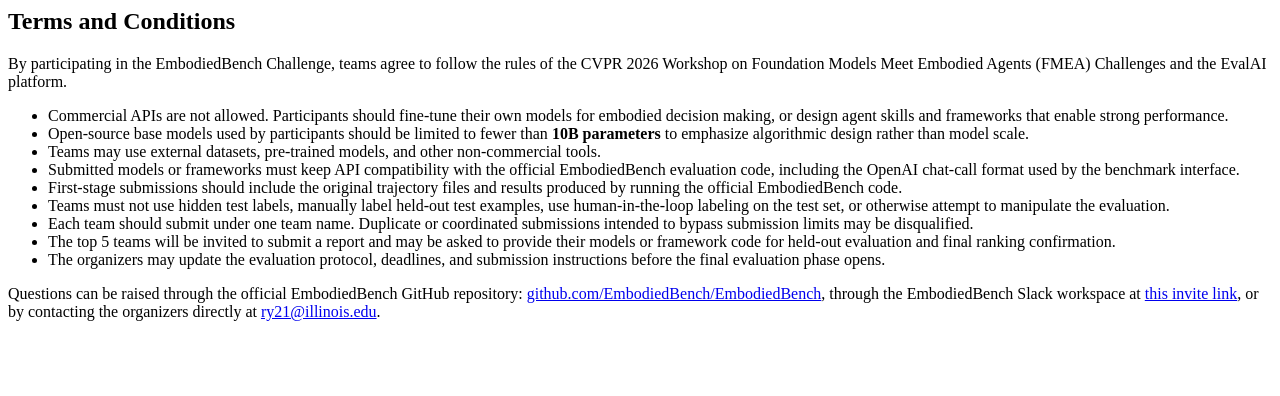
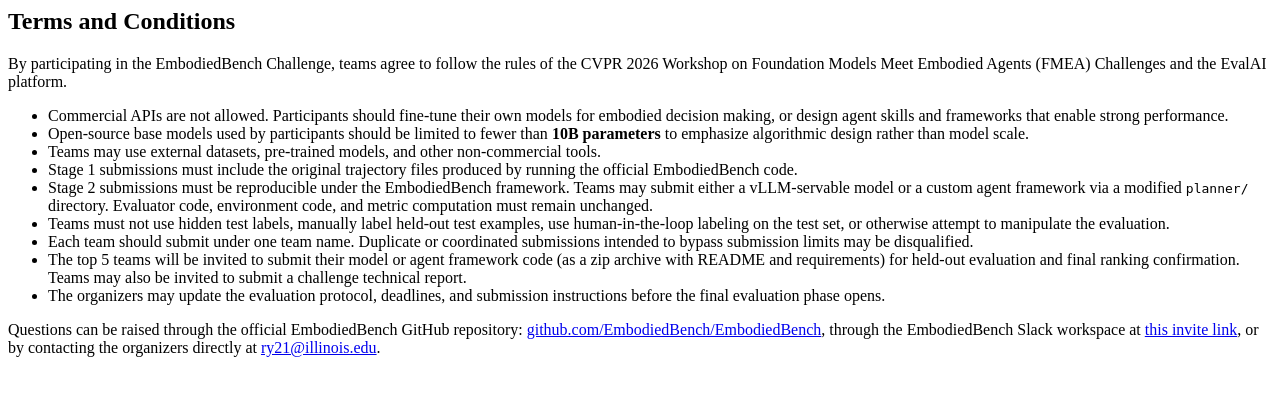
Before and after one commit to YangRui2015/EmbodiedBench-Challenge, a Python web app: template templates/terms_and_conditions.html in a window 1280 px wide. Shown: the top 396 px of the page. Run offline with Jinja, Linux system fonts and the light colour scheme; the template is opened without the code that fills it, so the values that code supplies are empty.

Commit message:
Align Stage 2 submission description across all templates
- Remove 'startup script' from phase 2 requirements
- Update evaluation_details Stage 2 to reflect Option A/B and zip submission
- Update terms_and_conditions to reflect new Stage 2 submission format

Co-Authored-By: Claude Sonnet 4.6 <noreply@anthropic.com>

```diff
--- a/templates/challenge_phase_2_description.html
+++ b/templates/challenge_phase_2_description.html
@@ -47,7 +47,6 @@
   <li>Your modified code or model weights (e.g., Hugging Face model ID / link, or modified <code>planner/</code> files for Option B)</li>
   <li>A <code>README.md</code> with step-by-step instructions for setting up and launching your system</li>
   <li>A <code>requirements.txt</code> or equivalent listing all dependencies</li>
-  <li>A startup script and any required arguments</li>
 </ul>
 
 <p>
--- a/templates/evaluation_details.html
+++ b/templates/evaluation_details.html
@@ -17,7 +17,7 @@
 </p>
 
 <p>
-  <strong>Stage 2 (May 25 – May 28, 2026):</strong> The top 5 teams from Stage 1 will be invited via a private organizer link to submit their model or agent framework for held-out test evaluation. Each team may submit <strong>exactly once</strong>. The model submission deadline is <strong>May 26, 2026 (AoE)</strong>. The submission must be a vLLM-servable model or a custom agent framework that exposes an OpenAI-compatible HTTP server. The final ranking is determined by held-out test performance.
+  <strong>Stage 2 (May 25 – May 28, 2026):</strong> The top 5 teams from Stage 1 will be invited via a private organizer link to submit their model or agent framework for held-out test evaluation on EB-ALFRED and EB-Navigation. Each team may submit <strong>exactly once</strong>. The submission deadline is <strong>May 26, 2026 (AoE)</strong>. Teams may submit either (A) a vLLM-servable fine-tuned model, or (B) a custom agent framework based on a modified <code>planner/</code> directory of the EmbodiedBench codebase. Submissions should include a zip archive with all required files to reproduce results, a <code>README.md</code>, and a <code>requirements.txt</code>. The final ranking is determined by held-out test performance.
 </p>
 
 <p>
--- a/templates/terms_and_conditions.html
+++ b/templates/terms_and_conditions.html
@@ -8,11 +8,11 @@
   <li>Commercial APIs are not allowed. Participants should fine-tune their own models for embodied decision making, or design agent skills and frameworks that enable strong performance.</li>
   <li>Open-source base models used by participants should be limited to fewer than <strong>10B parameters</strong> to emphasize algorithmic design rather than model scale.</li>
   <li>Teams may use external datasets, pre-trained models, and other non-commercial tools.</li>
-  <li>Submitted models or frameworks must keep API compatibility with the official EmbodiedBench evaluation code, including the OpenAI chat-call format used by the benchmark interface.</li>
-  <li>First-stage submissions should include the original trajectory files and results produced by running the official EmbodiedBench code.</li>
+  <li>Stage 1 submissions must include the original trajectory files produced by running the official EmbodiedBench code.</li>
+  <li>Stage 2 submissions must be reproducible under the EmbodiedBench framework. Teams may submit either a vLLM-servable model or a custom agent framework via a modified <code>planner/</code> directory. Evaluator code, environment code, and metric computation must remain unchanged.</li>
   <li>Teams must not use hidden test labels, manually label held-out test examples, use human-in-the-loop labeling on the test set, or otherwise attempt to manipulate the evaluation.</li>
   <li>Each team should submit under one team name. Duplicate or coordinated submissions intended to bypass submission limits may be disqualified.</li>
-  <li>The top 5 teams will be invited to submit a report and may be asked to provide their models or framework code for held-out evaluation and final ranking confirmation.</li>
+  <li>The top 5 teams will be invited to submit their model or agent framework code (as a zip archive with README and requirements) for held-out evaluation and final ranking confirmation. Teams may also be invited to submit a challenge technical report.</li>
   <li>The organizers may update the evaluation protocol, deadlines, and submission instructions before the final evaluation phase opens.</li>
 </ul>
 
```
